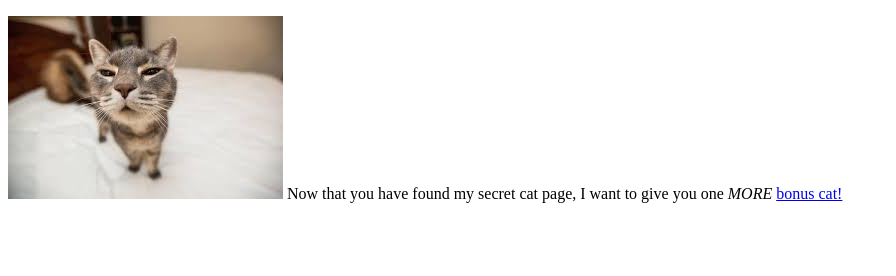
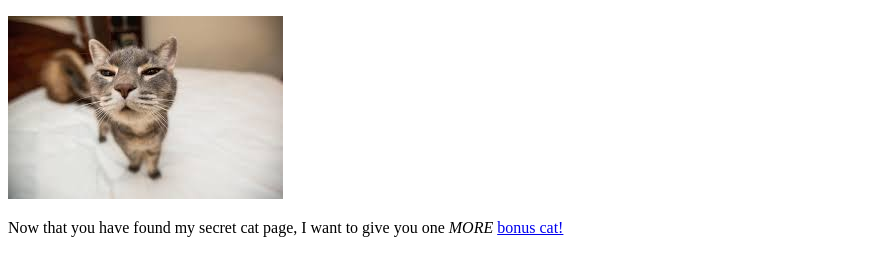
Before and after one commit to sonorabraun/sonorabraun.github.io, a plain HTML site: page funnycat.html in a window 1280 px wide. Shown: the whole page, without its empty margins (0-896 px from the left). Drawn offline with Linux system fonts and the light colour scheme.

Commit message:
Fixed paragraph

```diff
--- a/funnycat.html
+++ b/funnycat.html
@@ -5,7 +5,7 @@
   <title> This is your extra Funny Cat!</title>
 </head>
 <body>
-  <p><img src="funnycatsheader.jpg"
+  <p><img src="funnycatsheader.jpg" </p>
 <p> Now that you have found my secret cat page, I want to give you one <em>MORE</em> <a href="anotherextrafunnycat.html"> bonus cat! </a> </p>
 </body>
 </html>
```
